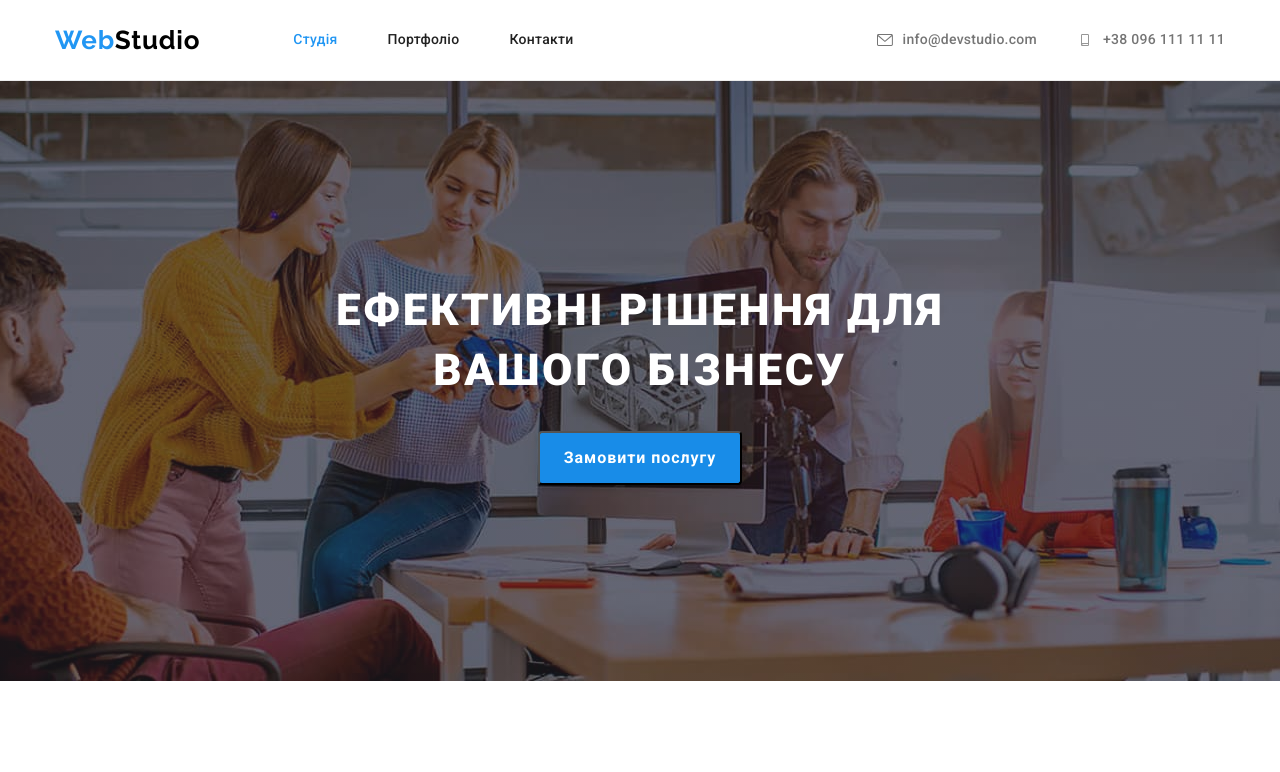
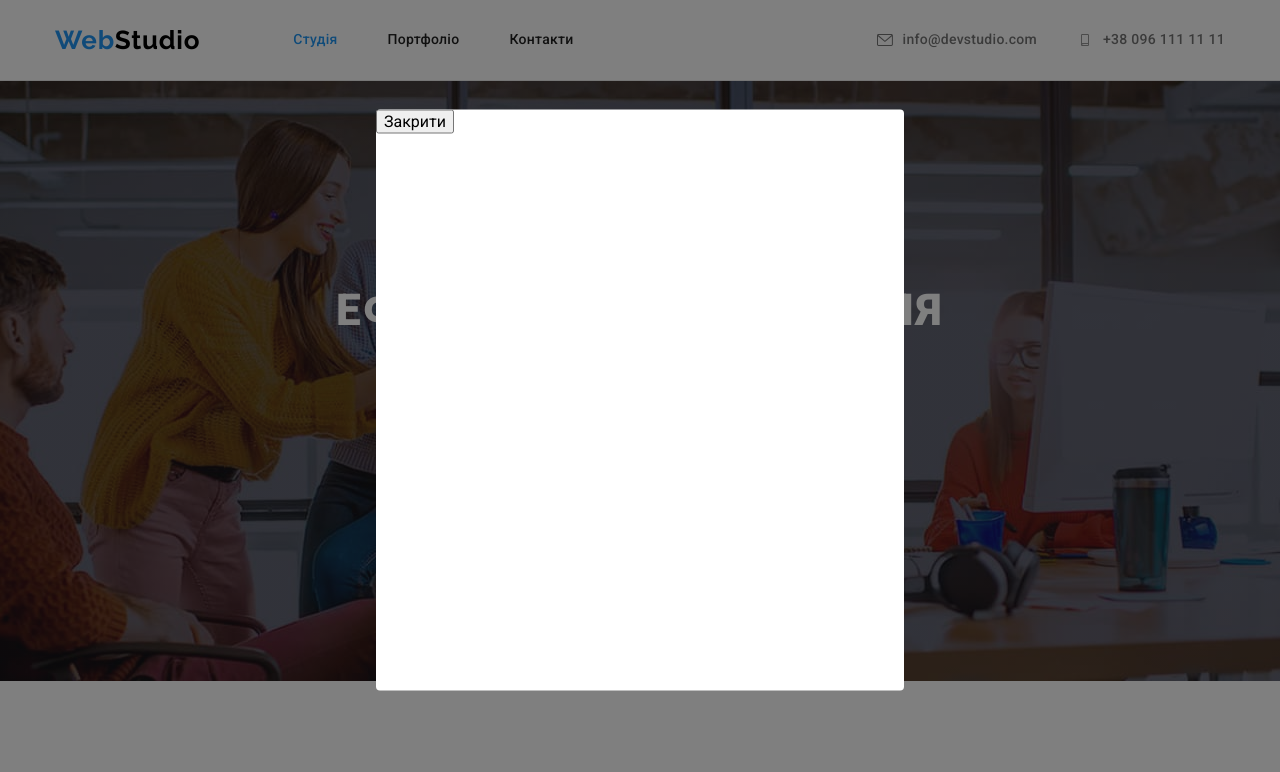
Before and after one commit to IhorNemesh/goit-markup-hw-05, a plain HTML site: page index.html in a window 1280 px wide. Both pictures are taken after a click on the button "Замовити послугу". Shown: the top 772 px of the page. Drawn offline with nearby package versions, Linux system fonts and the light colour scheme.

Commit message:
добавлені на ховер transition

```diff
--- a/css/styles.css
+++ b/css/styles.css
@@ -143,6 +143,8 @@ overflow: hidden;
     margin-right: 50px;
 }
 .site-nav .link{
+    transition: color 250ms cubic-bezier(0.4, 0, 0.2, 1);
+
     display: block;
     padding-top: 32px;
     padding-bottom: 32px;
@@ -180,6 +182,8 @@ overflow: hidden;
     margin-right: 40px;
 }
 .contact-list .link{
+    transition: color 250ms cubic-bezier(0.4, 0, 0.2, 1);
+
     display: flex;
     padding-top: 32px;
     padding-bottom: 32px;
@@ -199,6 +203,7 @@ font-family: var( --primery-font-fameli);
 
 }
 .email-icon{
+    transition: fill 250ms cubic-bezier(0.4, 0, 0.2, 1);
     margin-right: 10px;
     fill: currentColor
 }
@@ -232,6 +237,7 @@ font-family: var( --primery-font-fameli);
     text-align: center;
 }
 .order-button{
+    transition: color 250ms cubic-bezier(0.4, 0, 0.2, 1), background-color 250ms cubic-bezier(0.4, 0, 0.2, 1);
     display: inline-block;
     padding: 10px 24px;
     border-radius: 4px;
@@ -378,6 +384,8 @@ font-style: normal;
 margin-right: 10px;
 }
 .social-list-link{
+    transition: background-color 250ms cubic-bezier(0.4, 0, 0.2, 1);
+
     display: flex;
     align-items: center;
     justify-content: center;
@@ -394,6 +402,8 @@ margin-right: 10px;
     fill: var(--primery-bg-color);
 }
 .social-list-icon{
+    transition: fill 250ms cubic-bezier(0.4, 0, 0.2, 1);
+
     fill: #AFB1B8;
 }
 .list-item-company {
@@ -415,6 +425,8 @@ margin-right: 10px;
 margin-right: 30px;
 }
 .link-icon-brands{
+    transition: border-color 250ms cubic-bezier(0.4, 0, 0.2, 1);
+
     display: inline-flex;
     width: 170px;
     height: 92px;
@@ -431,6 +443,8 @@ margin-right: 30px;
     border-color: var(--accent-color);
 }
 .icon-brands{
+   transition: fill 250ms cubic-bezier(0.4, 0, 0.2, 1);
+
    fill: #AFB1B8
 }
 .link-icon-brands:hover .icon-brands,
@@ -487,6 +501,8 @@ display: block;
     color: var(--accent-color);
 }
 .link-email-address{
+    transition: color 250ms cubic-bezier(0.4, 0, 0.2, 1);
+
     display: block;
     margin-bottom: 12px;
 
@@ -504,6 +520,7 @@ display: block;
     color: var(--accent-color);
 }
 .link-number{
+    transition: color 250ms cubic-bezier(0.4, 0, 0.2, 1);
 
     font-family: var(--primery-font-fameli);
     font-style: normal;
@@ -547,6 +564,8 @@ display: block;
     background: rgba(255, 255, 255, 0.1);
 }
 .social-list-link-footer{
+    transition: background-color 250ms cubic-bezier(0.4, 0, 0.2, 1);
+
         display: flex;
         align-items: center;
         justify-content: center;
@@ -564,6 +583,34 @@ display: block;
 /* Адреса кінець*/
 
 /* Футер нижній кінець*/
+/* Модальне вікно початок */
+.backdrop{
+    position: fixed;
+    top: 0;
+    left: 0;
+    width: 100%;
+    height: 100%;
+    background-color: rgba(0, 0, 0, 0.5);
+}
+.backdrop.is-hidden{
+    opacity: 0;
+    pointer-events: none;
+}
+.modal{
+    position: absolute;
+    top: 50%;
+    left: 50%;
+    transform: translate(-50%, -50%);
+
+    width: 528px;
+    height: 581px;
+    border-radius: 4px;
+
+    background-color: var(--primery-bg-color);
+}
+
+
+/* Модальне вікно початок */
 
 /*Головна сторінка кінець*/
 
@@ -584,6 +631,8 @@ display: block;
     margin-right: 8px;
 }
 .button-filter{
+    transition: color 250ms cubic-bezier(0.4, 0, 0.2, 1), background-color 250ms cubic-bezier(0.4, 0, 0.2, 1), box-shadow 250ms cubic-bezier(0.4, 0, 0.2, 1);
+
     border-radius: 4px;
     padding: 6px 22px;
 
@@ -620,6 +669,8 @@ margin-right: 30px;
 margin-bottom: 30px;
 }
 .flex-element-inner{
+    transition: box-shadow 250ms cubic-bezier(0.4, 0, 0.2, 1);
+
     display: inline-block;
     border: 1px solid #EEEEEE;
 
--- a/index.html
+++ b/index.html
@@ -52,7 +52,7 @@
 <section class="section-hero">
     <div class="hero">
         <h1 class="hero-title">Ефективні рішення для вашого бізнесу</h1>
-        <button type="button" class="order-button">Замовити послугу</button>
+        <button data-modal-open type="button" class="order-button">Замовити послугу</button>
     </div>
 
 </section>
@@ -389,5 +389,11 @@
     </div>
 
 </footer>
+<div class="backdrop is-hidden" data-modal>
+    <div class="modal">
+        <button data-modal-close>Закрити</button>
+    </div>
+</div>
+<script src="./js/modal.js"></script>
 </body>
 </html>
--- /dev/null
+++ b/js/modal.js
@@ -0,0 +1,14 @@
+(() => {
+  const refs = {
+    openModalBtn: document.querySelector("[data-modal-open]"),
+    closeModalBtn: document.querySelector("[data-modal-close]"),
+    modal: document.querySelector("[data-modal]"),
+  };
+
+  refs.openModalBtn.addEventListener("click", toggleModal);
+  refs.closeModalBtn.addEventListener("click", toggleModal);
+
+  function toggleModal() {
+    refs.modal.classList.toggle("is-hidden");
+  }
+})();
```
